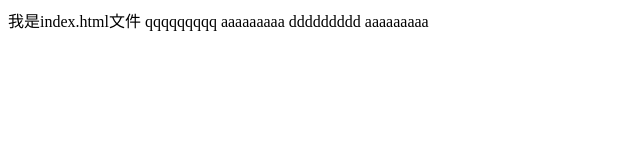
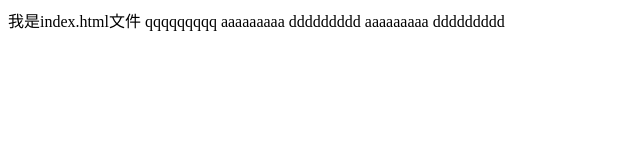
Before and after one commit to kouyanju/git-demo, a plain HTML site: page index.html in a window 1280 px wide. Shown: the whole page, without its empty margins (0-640 px from the left). Drawn offline with Linux system fonts and the light colour scheme.

Commit message:
A程序员提交

```diff
--- a/index.html
+++ b/index.html
@@ -10,5 +10,6 @@
 		aaaaaaaaa
 		ddddddddd
 		aaaaaaaaa
+		ddddddddd
 	</body>
 </html>
```
